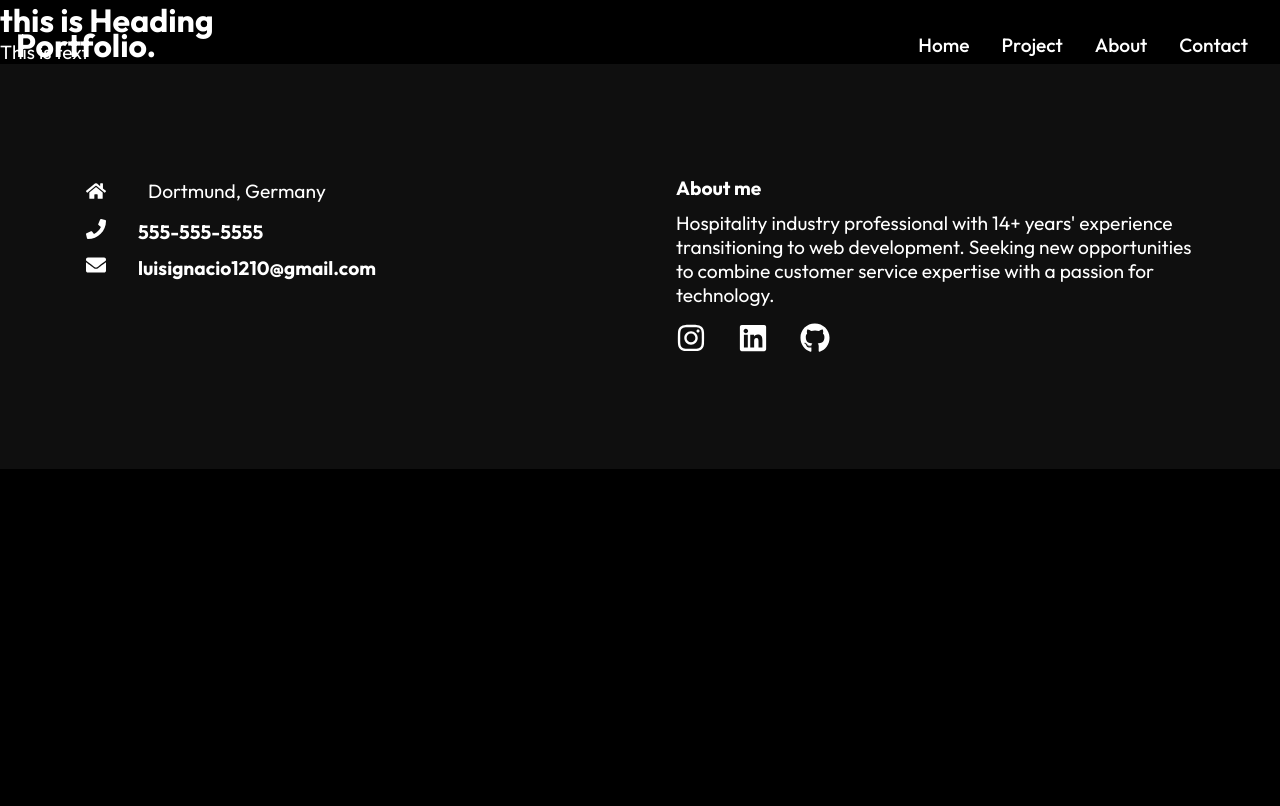
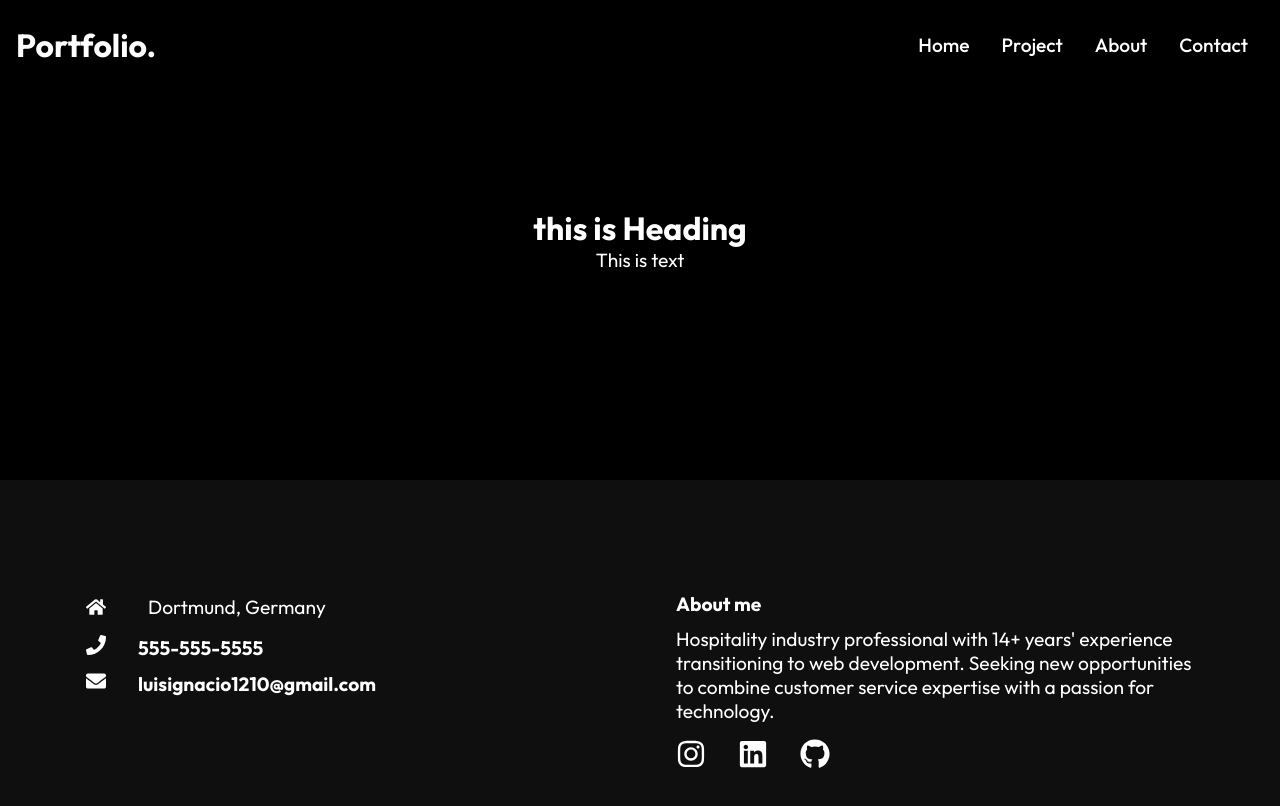
Before and after one commit to LuisRojas14/Portfolio, a React (Create React App) app: page /project in a window 1280 px wide. Shown: the top 806 px of the page. Built offline with nearby package versions, Linux system fonts and the light colour scheme.

Commit message:
adding styles into projects part

```diff
--- a/src/components/HeroImg2.js
+++ b/src/components/HeroImg2.js
@@ -1,4 +1,4 @@
-import "./HeroImgStyle.css";
+import "./HeroImgStyles2.css";
 import React from "react";
 
 const HeroImg2 = () => {
--- a/src/components/HeroImgStyles2.css
+++ b/src/components/HeroImgStyles2.css
@@ -0,0 +1,17 @@
+
+.hero-img{
+  width: 100%;
+  background: rgba(0,0,0,0.5);
+  height: 60vh;
+  position: relative;
+
+}
+
+.heading{
+    width: 100%;
+    height:100% ;
+    display: flex;
+    flex-direction: column;
+    justify-content:center;
+    align-items: center;
+}
```
